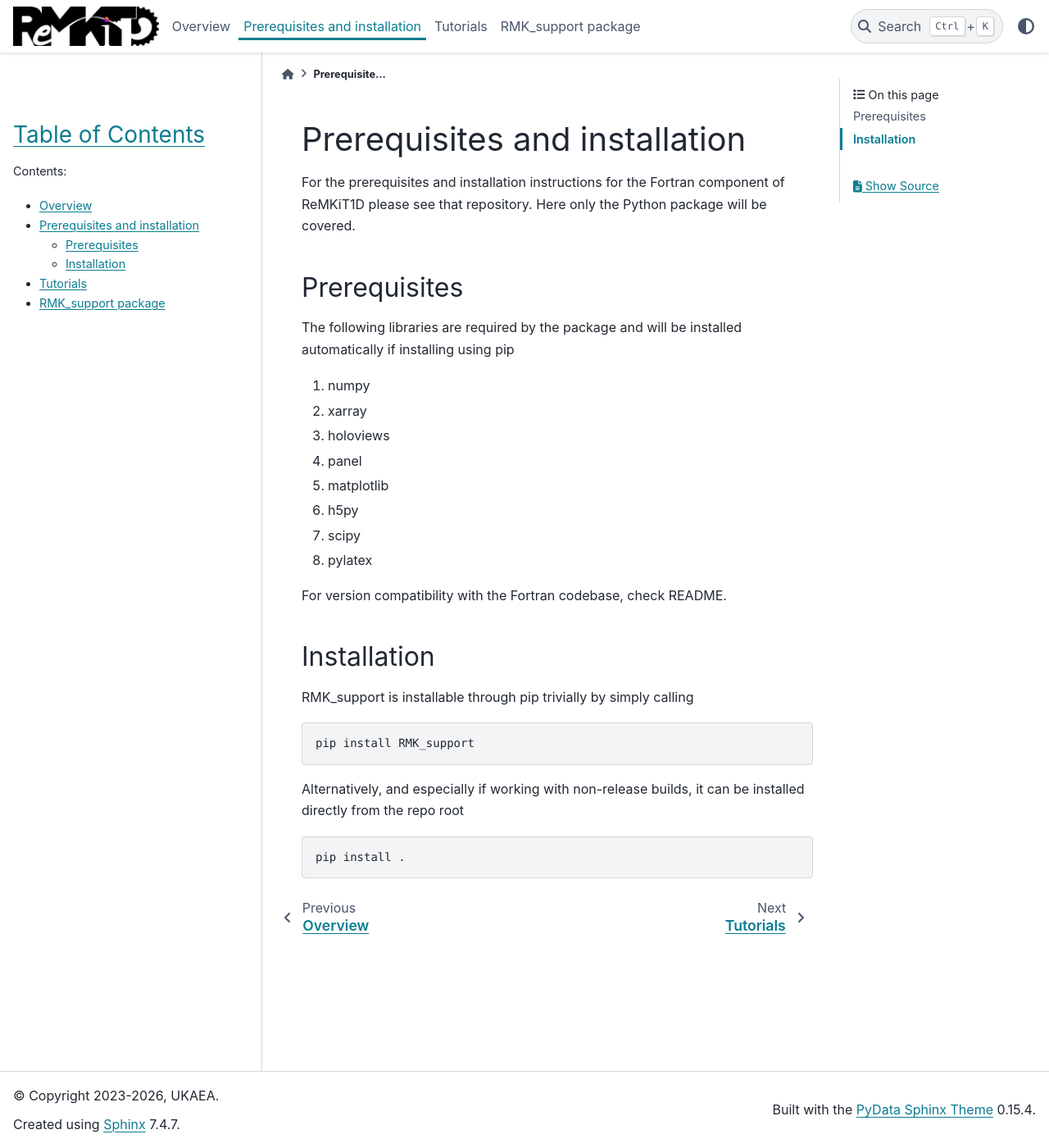
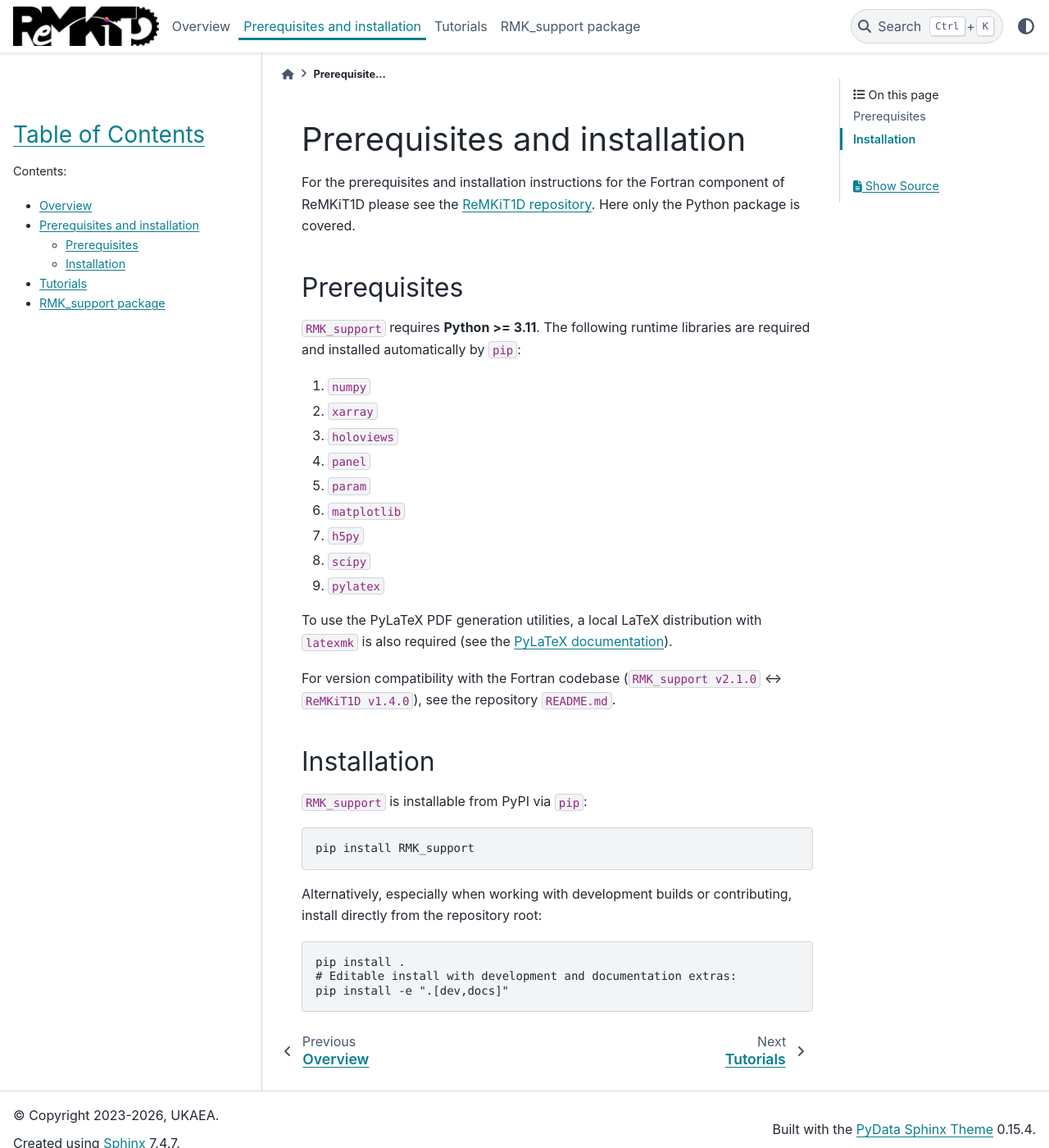
Before and after one commit to ukaea/ReMKiT1D-Python, a Sphinx documentation site: the page built from docs/source/prereqs_install.rst, in a window 1280 px wide and 1400 px high. Shown: the whole window at 82% size. Built offline with Sphinx 7.4.7 and the PyData theme 0.15.4, drawn with Linux system fonts in a browser that asks for light colours.

Commit message:
Modernize ReMKiT1D-Python docs, ReadTheDocs config, citation metadata, and .gitignore for v2.1.0

```diff
--- a/docs/source/overview.rst
+++ b/docs/source/overview.rst
@@ -43,4 +43,4 @@ At a high level, ReMKiT1D uses the Modeller-Model-Manipulator pattern (described
 
 In short, one can think of a Model containing sets of Terms, corresponding to RHS terms in the equations above, as well as associated model-bound data. Those Term objects can then be evaluated or updated from the level of the Modeller, which can contain any number of Models. Finally, the Modeller has a strategy pattern relationship with various Manipulators, such as the Integrator, responsible for integrating equations represented by the Models and Terms in the Modeller. Variable data are kept in a VariableContainer object in the Modeller, and are passed to any other component that requires them.
 
-These components work together at a high level to provide a flexible and easily extensible interface which can be accessed through the construction of JSON files using the the RMK_support package.
+These components work together at a high level to provide a flexible and easily extensible interface which can be accessed through the construction of JSON files using the RMK_support package.
--- a/docs/source/prereqs_install.rst
+++ b/docs/source/prereqs_install.rst
@@ -2,37 +2,42 @@
 Prerequisites and installation
 ==============================
 
-For the prerequisites and installation instructions for the Fortran component of ReMKiT1D please see that repository. Here only the Python package will be covered.
+For the prerequisites and installation instructions for the Fortran component of ReMKiT1D please see the `ReMKiT1D repository <https://github.com/ukaea/ReMKiT1D>`_. Here only the Python package is covered.
 
 -------------
 Prerequisites
 -------------
 
-The following libraries are required by the package and will be installed automatically if installing using pip
+``RMK_support`` requires **Python >= 3.11**. The following runtime libraries are required and installed automatically by ``pip``:
 
-#. numpy
-#. xarray
-#. holoviews
-#. panel
-#. matplotlib
-#. h5py
-#. scipy
-#. pylatex
+#. ``numpy``
+#. ``xarray``
+#. ``holoviews``
+#. ``panel``
+#. ``param``
+#. ``matplotlib``
+#. ``h5py``
+#. ``scipy``
+#. ``pylatex``
 
-For version compatibility with the Fortran codebase, check README.
+To use the PyLaTeX PDF generation utilities, a local LaTeX distribution with ``latexmk`` is also required (see the `PyLaTeX documentation <https://jeltef.github.io/PyLaTeX/current>`_).
 
--------------
+For version compatibility with the Fortran codebase (``RMK_support v2.1.0`` ↔ ``ReMKiT1D v1.4.0``), see the repository ``README.md``.
+
+------------
 Installation
--------------
+------------
 
-RMK_support is installable through pip trivially by simply calling
+``RMK_support`` is installable from PyPI via ``pip``:
 
 .. code-block:: console
 
     pip install RMK_support
 
-Alternatively, and especially if working with non-release builds, it can be installed directly from the repo root
+Alternatively, especially when working with development builds or contributing, install directly from the repository root:
 
 .. code-block:: console
 
     pip install .
+    # Editable install with development and documentation extras:
+    pip install -e ".[dev,docs]"
--- a/docs/source/tutorials.rst
+++ b/docs/source/tutorials.rst
@@ -4,7 +4,7 @@ Tutorials
 
 A set of tutorials is provided to cover most basic and some advanced concepts in ReMKiT1D. Users are encouraged to read the original paper as well as browse the full examples in addition to these tutorials.
 
-The tutorials are provided as separate notebooks, so users are also encouraged to play around with them. Note that the are not meant to produce runnable examples, for which the users are directed towards the plethora of examples.
+The tutorials are provided as separate notebooks, so users are also encouraged to play around with them. Note that they are not meant to produce runnable examples, for which the users are directed towards the plethora of examples.
 
 .. toctree::
    :maxdepth: 1
```
Also changed, not shown: CONTRIBUTING.md (+33 -13 lines), README.md (+113 -83 lines), docs/requirements.txt (+15 -14 lines), .readthedocs.yaml, 2 other files.
